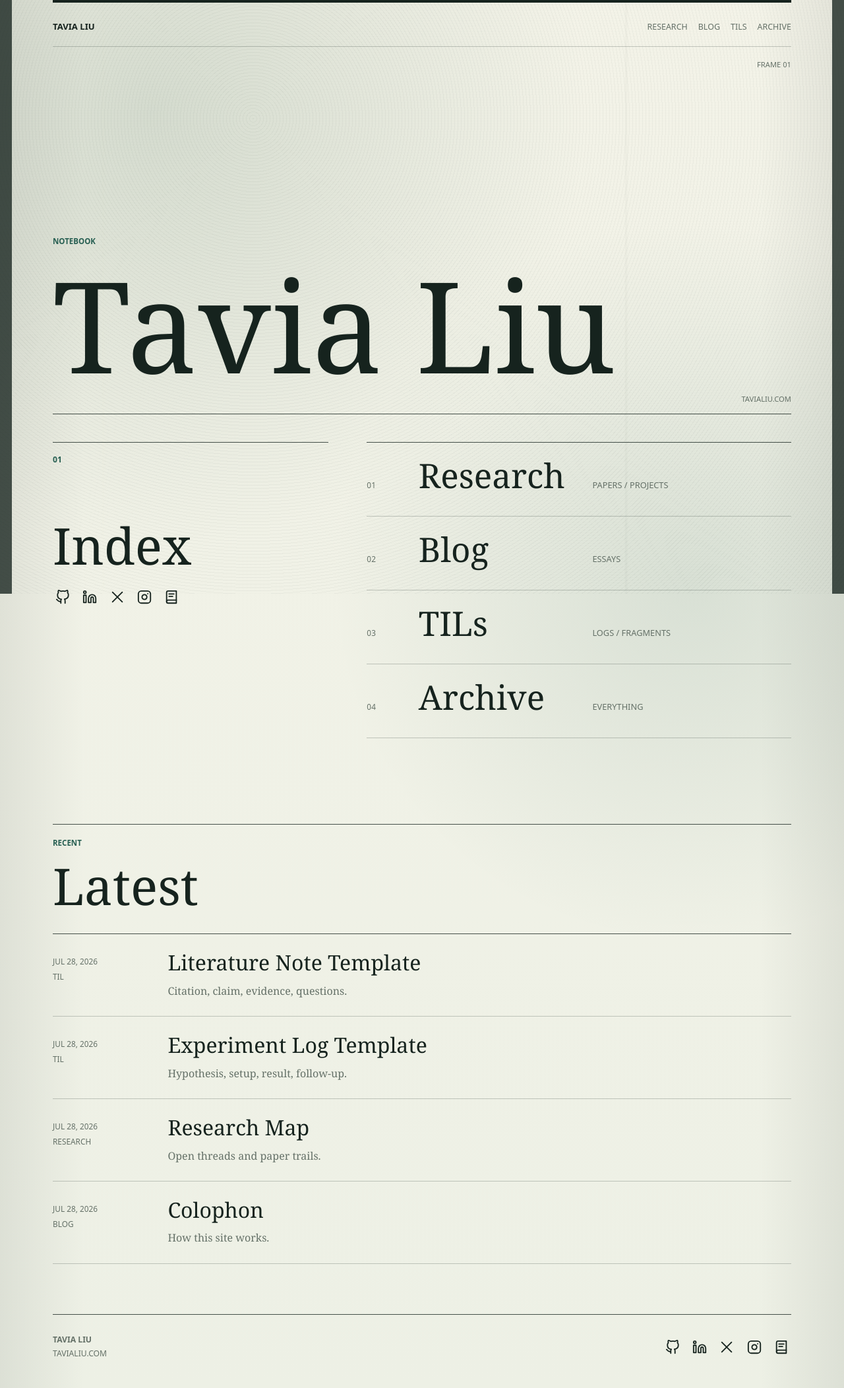
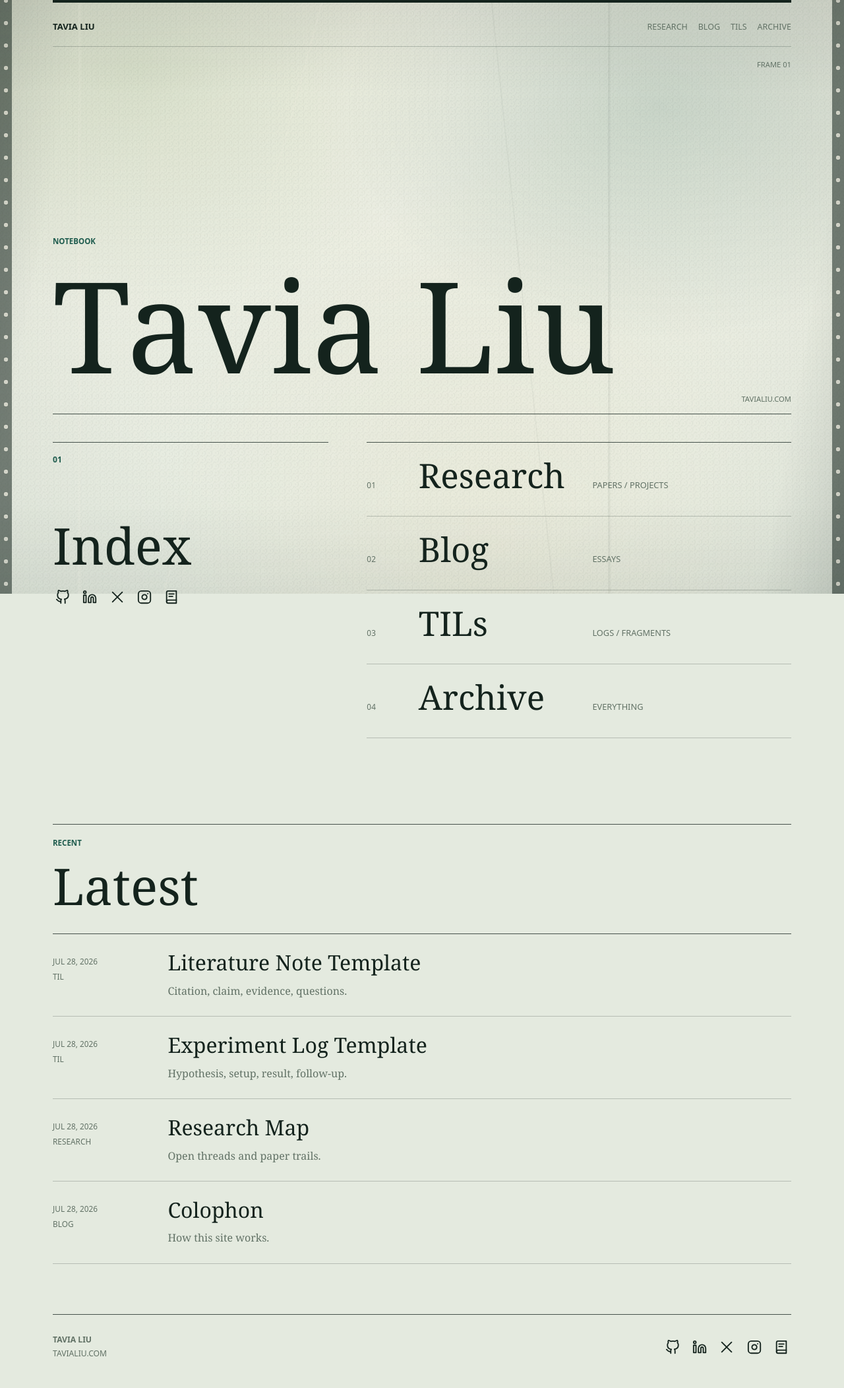
Before and after one commit to tavia-liu/tavia-liu.github.io, a Jekyll site: the page built from index.html, in a window 1280 px wide. Shown: the whole page at 66% size. Built offline with Jekyll 4.4.1, drawn with Linux system fonts in a browser that asks for light colours.

Commit message:
Add darkroom film texture background

```diff
--- a/_layouts/default.html
+++ b/_layouts/default.html
@@ -7,9 +7,13 @@
     <title>{% if page.title %}{{ page.title }} - {% endif %}{{ site.title }}</title>
     <link rel="canonical" href="{{ page.url | absolute_url }}">
     <link rel="alternate" type="application/rss+xml" title="{{ site.title }}" href="{{ '/feed.xml' | relative_url }}">
-    <link rel="stylesheet" href="{{ '/assets/css/main.css?v=20260728-greenfilm' | relative_url }}">
+    <link rel="stylesheet" href="{{ '/assets/css/main.css?v=20260728-darkroom' | relative_url }}">
   </head>
   <body>
+    <div class="texture-field" aria-hidden="true">
+      <span></span>
+      <span></span>
+    </div>
     <header class="site-header">
       <a class="site-title" href="{{ '/' | relative_url }}">{{ site.title }}</a>
       <nav class="site-nav" aria-label="Main navigation">
--- a/assets/css/main.css
+++ b/assets/css/main.css
@@ -1,13 +1,13 @@
 :root {
-  --bg: #edf0e5;
-  --paper: #f8f5ea;
-  --ink: #16231e;
-  --muted: #657168;
-  --line: rgba(22, 35, 30, 0.22);
-  --heavy-line: rgba(22, 35, 30, 0.78);
-  --accent: #275f52;
-  --green: #496f5b;
-  --code: #e3e9dd;
+  --bg: #e4eadf;
+  --paper: #f7f3e6;
+  --ink: #14231d;
+  --muted: #627266;
+  --line: rgba(20, 35, 29, 0.22);
+  --heavy-line: rgba(20, 35, 29, 0.76);
+  --accent: #1f5c4e;
+  --green: #496f58;
+  --code: #dfe8dc;
   color-scheme: light;
 }
 
@@ -20,14 +20,10 @@
 }
 
 body {
+  position: relative;
   min-height: 100vh;
   margin: 0;
-  background:
-    linear-gradient(90deg, rgba(22, 35, 30, 0.08), transparent 10%, transparent 90%, rgba(22, 35, 30, 0.08)),
-    radial-gradient(circle at 18% 8%, rgba(73, 111, 91, 0.18), transparent 30%),
-    radial-gradient(circle at 82% 42%, rgba(39, 95, 82, 0.12), transparent 34%),
-    linear-gradient(180deg, rgba(248, 245, 234, 0.58), rgba(237, 240, 229, 0.42)),
-    var(--bg);
+  background: var(--bg);
   color: var(--ink);
   font-family: ui-serif, Georgia, Cambria, "Times New Roman", Times, serif;
   font-size: 18px;
@@ -35,28 +31,81 @@
   overflow-x: hidden;
 }
 
-body::before {
+.texture-field,
+body::before,
+body::after {
   position: fixed;
   inset: 0;
-  z-index: -1;
+  z-index: 0;
   pointer-events: none;
+}
+
+.texture-field {
+  overflow: hidden;
+  background:
+    radial-gradient(ellipse at 16% 12%, rgba(176, 195, 157, 0.34), transparent 32%),
+    radial-gradient(ellipse at 78% 18%, rgba(31, 92, 78, 0.18), transparent 34%),
+    radial-gradient(ellipse at 58% 92%, rgba(236, 232, 211, 0.46), transparent 48%),
+    linear-gradient(100deg, rgba(20, 35, 29, 0.11), transparent 9%, transparent 91%, rgba(20, 35, 29, 0.12)),
+    linear-gradient(180deg, rgba(247, 243, 230, 0.6), rgba(228, 234, 223, 0.78));
+}
+
+.texture-field::before {
+  position: absolute;
+  inset: -18%;
   content: "";
-  background-image:
-    repeating-linear-gradient(0deg, rgba(22, 35, 30, 0.022) 0 1px, transparent 1px 4px),
-    repeating-radial-gradient(circle at 30% 20%, rgba(22, 35, 30, 0.11) 0 1px, transparent 1px 5px),
-    linear-gradient(90deg, transparent 0 12%, rgba(248, 245, 234, 0.16) 12.2%, transparent 12.6% 74%, rgba(22, 35, 30, 0.08) 74.15%, transparent 74.45%);
+  background:
+    repeating-radial-gradient(circle at 22% 18%, rgba(20, 35, 29, 0.13) 0 0.7px, transparent 0.9px 4px),
+    repeating-linear-gradient(92deg, rgba(20, 35, 29, 0.022) 0 1px, transparent 1px 7px),
+    repeating-linear-gradient(2deg, transparent 0 11px, rgba(247, 243, 230, 0.2) 11px 12px);
+  background-size: 10px 10px, auto, auto;
   mix-blend-mode: multiply;
-  opacity: 0.36;
+  opacity: 0.38;
+  transform: rotate(-1.2deg);
+}
+
+.texture-field::after {
+  position: absolute;
+  inset: 0;
+  content: "";
+  background:
+    linear-gradient(90deg, transparent 0 9.2%, rgba(247, 243, 230, 0.18) 9.35%, transparent 9.7% 72%, rgba(20, 35, 29, 0.1) 72.12%, transparent 72.42%),
+    linear-gradient(180deg, rgba(20, 35, 29, 0.1), transparent 16%, transparent 84%, rgba(20, 35, 29, 0.08));
+  opacity: 0.72;
+}
+
+.texture-field span {
+  position: absolute;
+  top: 0;
+  bottom: 0;
+  width: 18px;
+  background:
+    radial-gradient(circle, rgba(247, 243, 230, 0.76) 0 3px, transparent 3.4px) center 18px / 18px 34px repeat-y,
+    rgba(20, 35, 29, 0.75);
+  opacity: 0.72;
+}
+
+.texture-field span:first-child {
+  left: 0;
+}
+
+.texture-field span:last-child {
+  right: 0;
+}
+
+body::before {
+  content: "";
+  background:
+    radial-gradient(ellipse at center, transparent 0 58%, rgba(20, 35, 29, 0.13) 100%),
+    linear-gradient(90deg, rgba(20, 35, 29, 0.04), transparent 18%, transparent 82%, rgba(20, 35, 29, 0.04));
 }
 
 body::after {
-  position: fixed;
-  inset: 0;
-  z-index: -1;
-  pointer-events: none;
   content: "";
-  border-left: 18px solid rgba(22, 35, 30, 0.78);
-  border-right: 18px solid rgba(22, 35, 30, 0.78);
+  background:
+    linear-gradient(105deg, transparent 0 32%, rgba(247, 243, 230, 0.24) 32.15%, transparent 32.35%),
+    linear-gradient(84deg, transparent 0 61%, rgba(20, 35, 29, 0.08) 61.08%, transparent 61.22%);
+  opacity: 0.58;
 }
 
 a {
@@ -76,8 +125,15 @@
 .page-shell,
 .article-shell,
 .home-grid {
+  position: relative;
+  z-index: 1;
   width: min(1120px, calc(100vw - 72px));
   margin: 0 auto;
+}
+
+main {
+  position: relative;
+  z-index: 1;
 }
 
 .site-header,
@@ -526,8 +582,14 @@
   }
 
   body::after {
-    border-left-width: 8px;
-    border-right-width: 8px;
+    opacity: 0.42;
+  }
+
+  .texture-field span {
+    width: 8px;
+    background:
+      radial-gradient(circle, rgba(247, 243, 230, 0.7) 0 1.5px, transparent 1.8px) center 16px / 8px 28px repeat-y,
+      rgba(20, 35, 29, 0.72);
   }
 
   .site-header,
```
